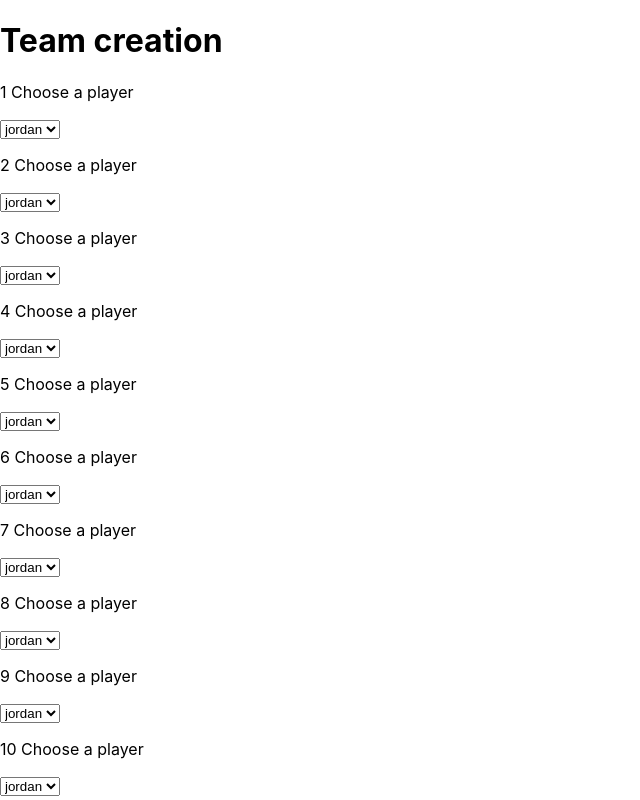
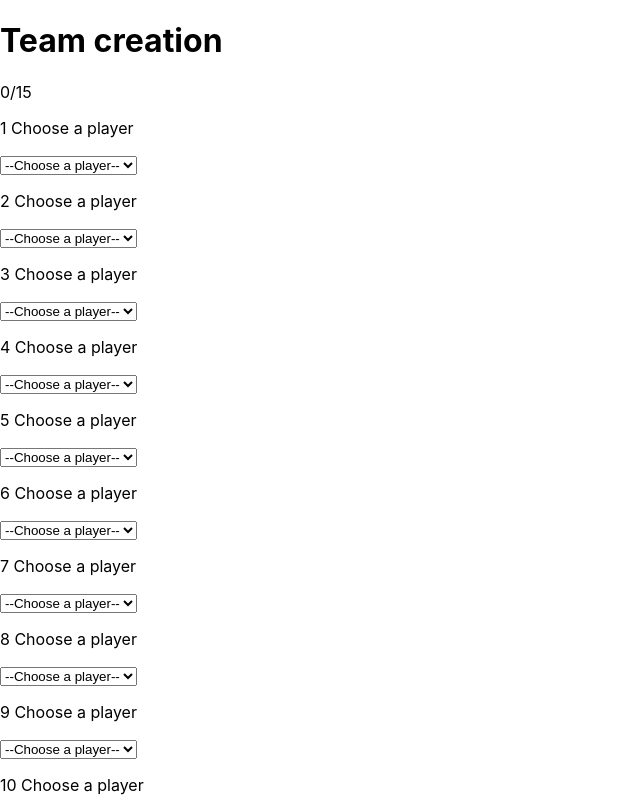
Before and after one commit to romaintailhurat/nbadatawebapp, a Next.js app: page /teams/create in a window 1280 px wide. Shown: the top 800 px of the page, without its empty margins (0-640 px from the left). Built offline with nearby package versions, Linux system fonts and the light colour scheme.

Commit message:
Team creation, players list and choice

```diff
--- a/pages/teams/create/index.jsx
+++ b/pages/teams/create/index.jsx
@@ -1,18 +1,56 @@
-function PlayerAdder({ i }) {
-	const fakes = ['jordan', 'shaq'];
+import { useState } from 'react';
+
+function checkTeam(team) {
+	// team is an array
+	const teamLengthOK = team.length === 15 ? true : false;
+	//const teamFilledOK = team.filter(element => element === undefined).length
+	return teamLengthOK;
+}
+
+function PlayerAdder({ i, state, setstate, players }) {
+	const handleChange = (event, idx) => {
+		state[idx] = event.target.value;
+		setstate([...state]);
+		console.log(state, i);
+	};
 	return (
 		<div>
 			<p>{i + 1} Choose a player</p>
-			<select>{fakes.map(p => <option key={p} value={p}>{p}</option>)}</select>
+			<select onChange={e => handleChange(e, i)}>
+				<option value="">--Choose a player--</option>
+				{players.map(p => (
+					<option key={p.player_id} value={p.player_id}>
+						{p.player_name}
+					</option>
+				))}
+			</select>
 		</div>
 	);
 }
 
 function TeamCreation() {
+	const [state, setstate] = useState([]);
+	const fakes = [
+		{ player_id: 'jordan', player_name: 'Michael Jordan' },
+		{ player_id: 'shaq', player_name: "Shaquille O'Neal" },
+    { player_id: 'kobe', player_name: "Kobe Bryant" },
+    { player_id: 'pippen', player_name: "Scottie Pippen" },
+    { player_id: 'barkley', player_name: "Chuck Barkley" },
+    { player_id: 'iverson', player_name: "Allen Iverson" },
+	];
 	return (
 		<div>
 			<h1>Team creation</h1>
-			{[...Array(15).keys()].map(i => <PlayerAdder key={i} i={i} />)}
+			<p>{state.filter(element => element !== undefined).length}/15</p>
+			{[...Array(15).keys()].map(i => (
+				<PlayerAdder
+					key={i}
+					i={i}
+					players={fakes}
+					state={state}
+					setstate={setstate}
+				/>
+			))}
 		</div>
 	);
 }
```
